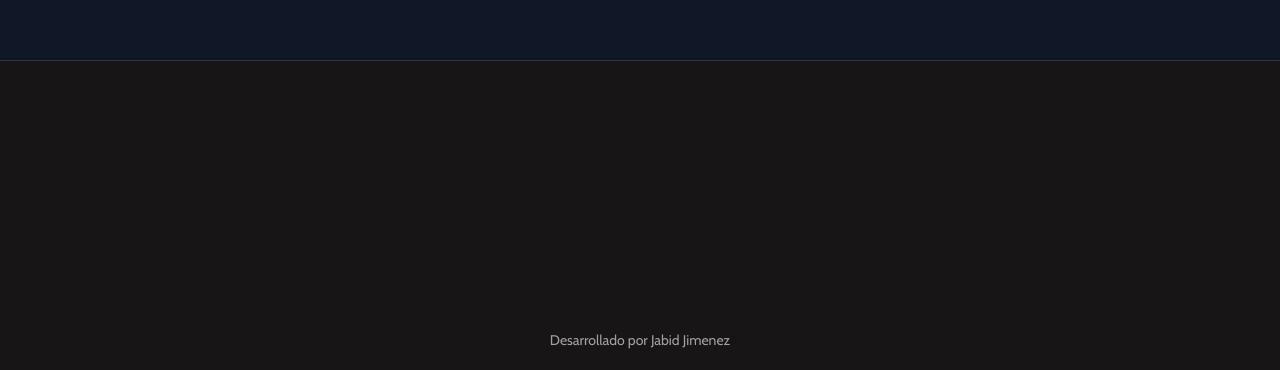
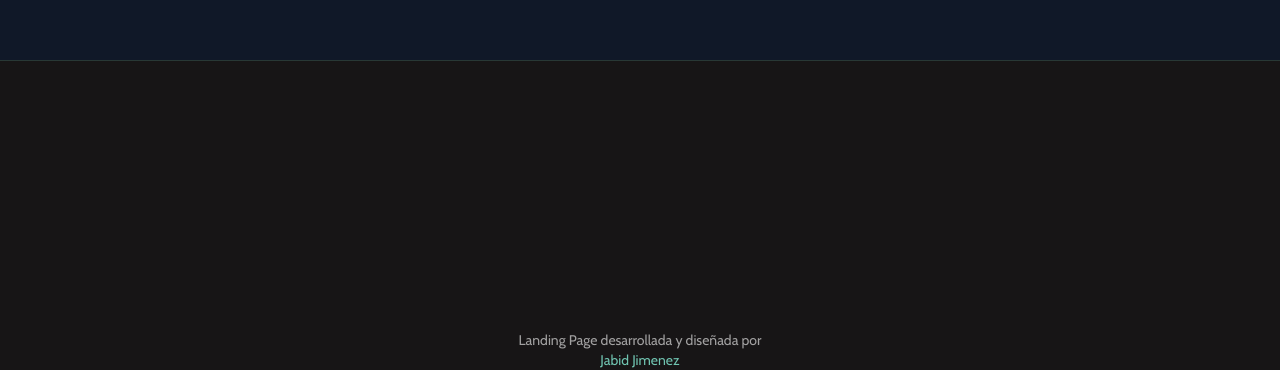
Before and after one commit to jimjabid/zyx, a React (Vite) app: page / in a window 1280 px wide. Shown: the part 2144-2514 px from the top of the page. Built offline with nearby package versions, Linux system fonts and the light colour scheme.

Commit message:
improvements

```diff
--- a/src/components/Footer.jsx
+++ b/src/components/Footer.jsx
@@ -44,9 +44,16 @@ const Footer = () => {
                   contacto@zyxfit.com
                 </a>
               </div>
+              <div className="flex items-center justify-center lg:justify-start space-x-2">
+                <span>📞</span>
+                <a
+                  href="https://wa.me/541151533922?text=Hola, quiero saber más sobre los programas de entrenamiento"
+                  className="hover:text-[#70C4B1] transition-colors duration-200"
+                >
+                  +54 11 5153 3922
+                </a>
+              </div>
             </div>
-
-
           </div>
 
           {/* Right content - Logo */}
@@ -57,20 +64,23 @@ const Footer = () => {
                 alt="ZYX Logo"
                 className="h-24 w-auto opacity-80 hover:opacity-100 transition-opacity duration-200"
               />
-
             </div>
           </div>
         </div>
 
         {/* Copyright */}
         <div className="mt-6 pt-6 border-t border-gray-800 text-center text-sm text-white/50 font-cabin">
-          <p>&copy; {new Date().getFullYear()} ZYX Fitness. Todos los derechos reservados.</p>
+          <p>
+            &copy; {new Date().getFullYear()} ZYX Fitness. Todos los derechos
+            reservados.
+          </p>
         </div>
       </div>
-           {/* Developer credit */}
-           <div className="mt-4 text-sm text-white/60 text-center lg:text-center font-cabin">
-              Desarrollado por Jabid Jimenez
-            </div>
+      {/* Developer credit */}
+      <div className="mt-4 text-sm text-white/60 text-center lg:text-center font-cabin flex flex-col justify-center items-center">
+        Landing Page desarrollada y diseñada por{" "}
+        <span className="text-[#70C4B1] ">Jabid Jimenez</span>
+      </div>
     </footer>
   );
 };
```
